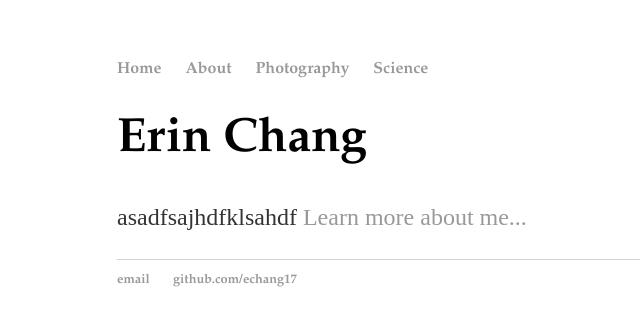
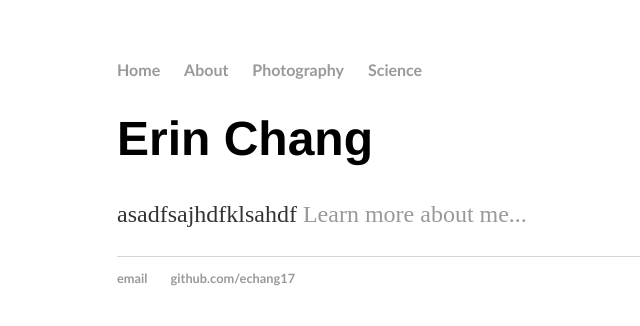
Before and after one commit to echang17/echang17.github.io, a Jekyll site: the page built from index.html, in a window 1280 px wide. Shown: the top 326 px of the page, without its empty margins (75-715 px from the left). Built offline with Jekyll 4.4.1, drawn with Linux system fonts in a browser that asks for light colours.

Commit message:
Update main.css

```diff
--- a/css/main.css
+++ b/css/main.css
@@ -3,7 +3,7 @@ body {
     width: 70%;
 }
 nav ul, footer ul {
-    font-family: Palatino, 'Palatino Linotype', serif;
+    font-family: Trebuchet MS, Helvetica, sans-serif;
     padding: 0px;
     list-style: none;
     font-weight: bold;
@@ -21,7 +21,7 @@ a:hover {
 }
 h1 {
     font-size: 3em;
-    font-family: Palatino, 'Palatino Linotype', serif;
+    font-family: Trebuchet, Helvetica, sans-serif;
 }
 p {
     font-size: 1.5em;
```
